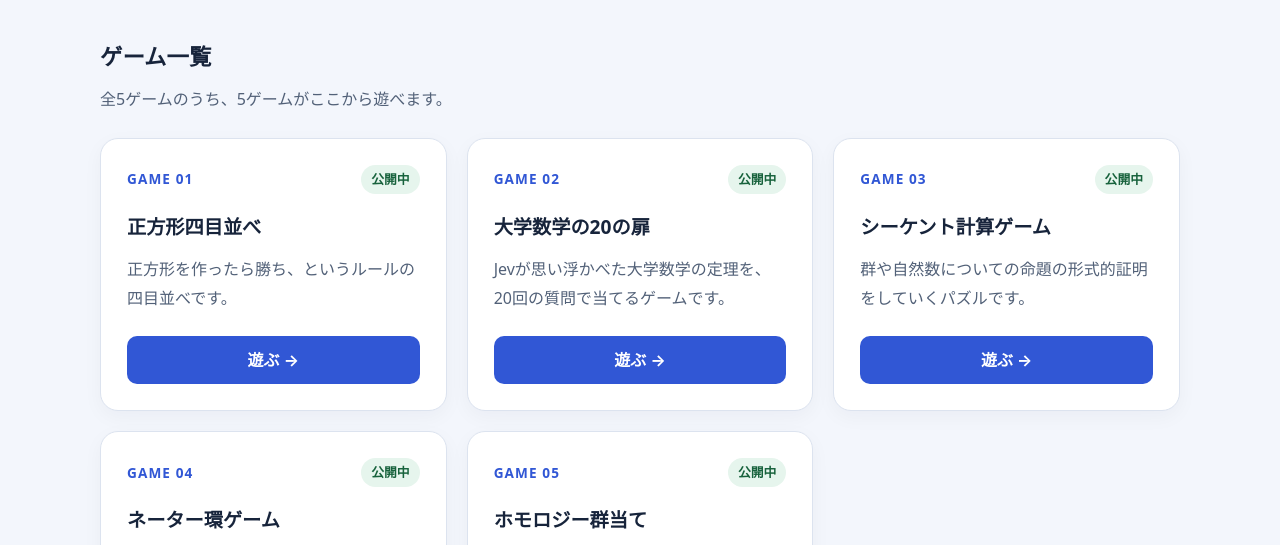
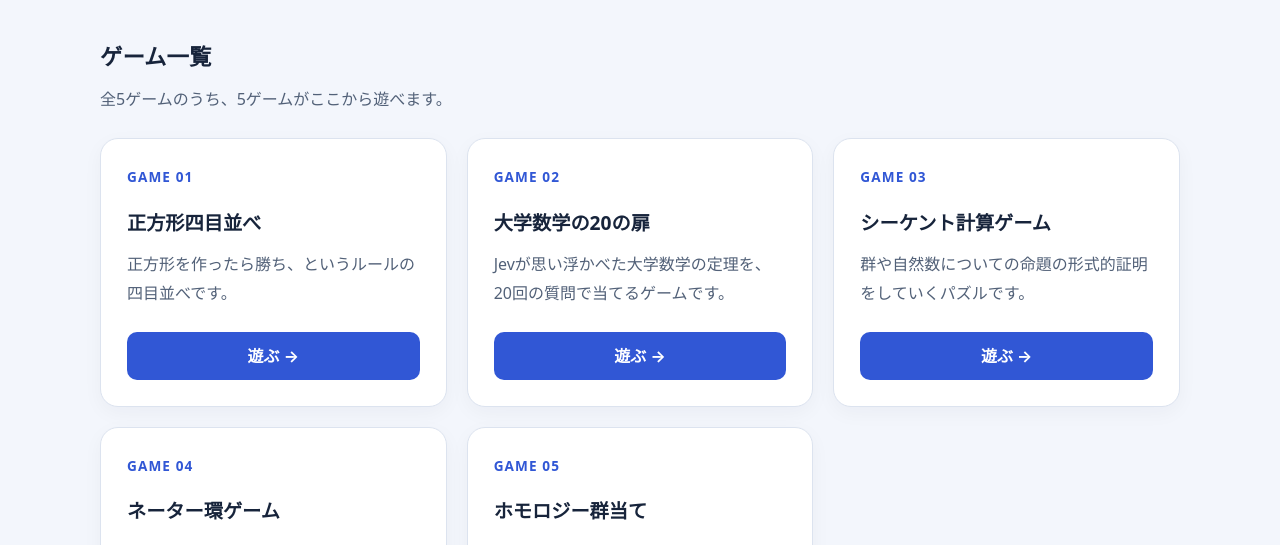
Before and after one commit to mathlab26k/mathlab26kminigame, a plain HTML site: page index.html in a window 1280 px wide. Shown: the part 215-760 px from the top of the page. Drawn offline with Linux system fonts and the light colour scheme.

Commit message:
Update index.html

```diff
--- a/index.html
+++ b/index.html
@@ -299,11 +299,7 @@
       number.textContent =
         `GAME ${String(index + 1).padStart(2, "0")}`;
 
-      const badge = document.createElement("span");
-      badge.className = playableUrl ? "badge available" : "badge";
-      badge.textContent = playableUrl ? "公開中" : game.status;
-
-      top.append(number, badge);
+      top.append(number);
 
       const title = document.createElement("h3");
       title.textContent = game.title;
```
